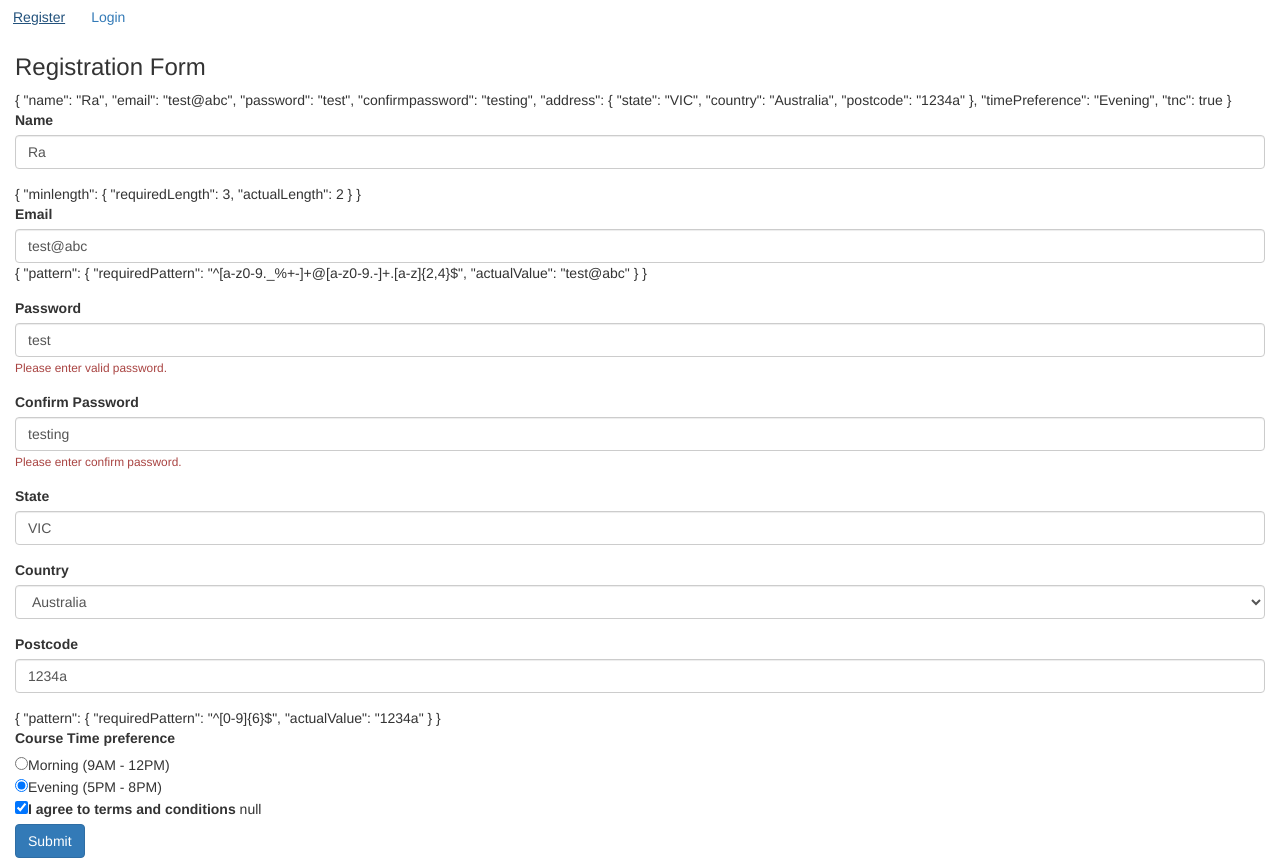
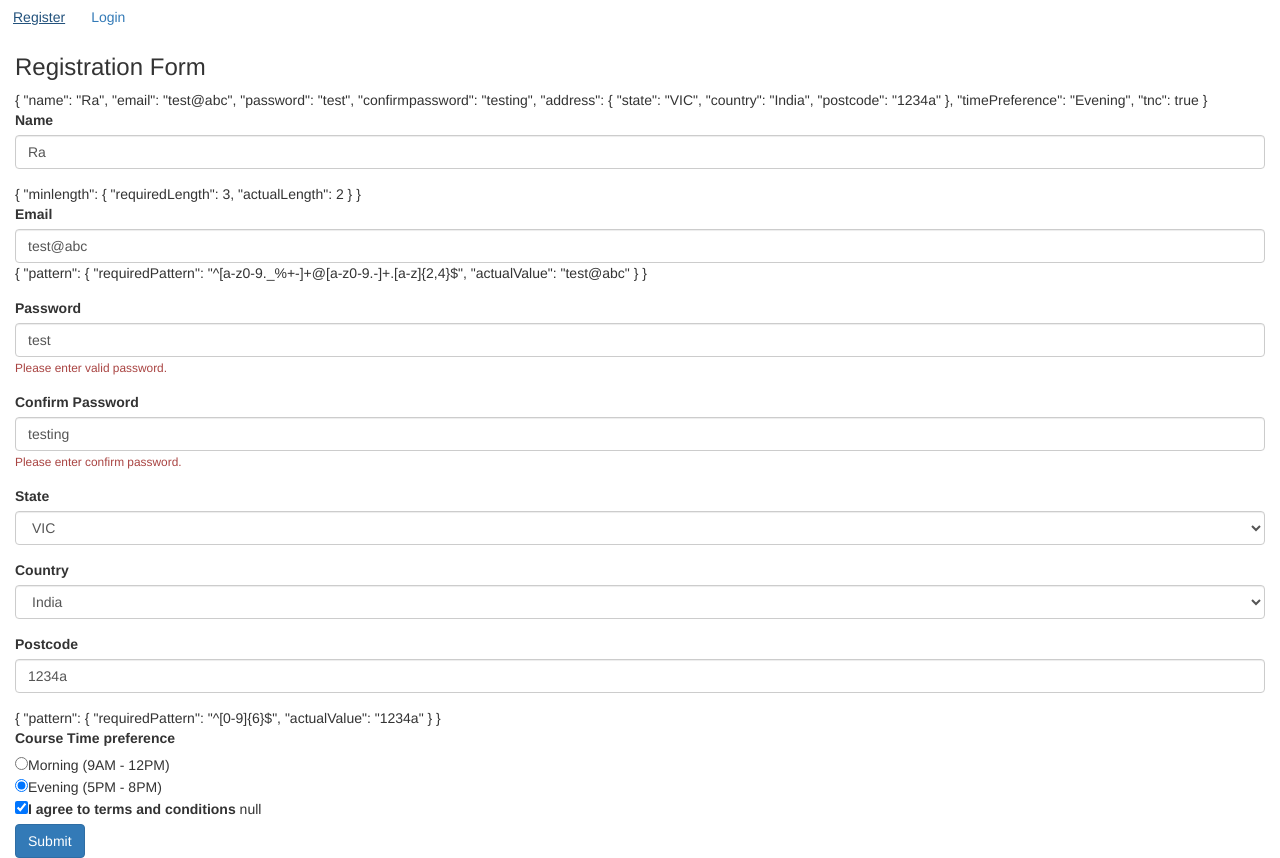
Before and after one commit to jradhika90/angular, an Angular app: page / in a window 1280 px wide. Built offline with nearby package versions, Linux system fonts and the light colour scheme.

Commit message:
Changed the state field to dropdown

```diff
--- a/src/app/register/register.component.html
+++ b/src/app/register/register.component.html
@@ -51,14 +51,16 @@
 
 		<div formGroupName="address">
 
-			<div class="form-group">
-				<label for="state">State</label>
-				<input type="text" formControlName="state"
-      class="form-control" id="state" placeholder="Enter state">
-
-				<div *ngIf="getState.invalid && getState.touched">
-					<small class="form-text text-danger"> Please select a state.</small>
-				</div>
+      <div class="form-group">
+        <label for="state">State</label>
+				<select class="form-control" name="state" formControlName="state">
+        <option value="default">Select a state</option>
+        <option value="Karnataka">Karnataka</option>
+        <option value="Tamilnadu">Tamilnadu</option>
+        <option value="VIC">VIC</option>
+        <option value="NSW">NSW</option>
+      </select>
+				<small class="text-danger" *ngIf="getState.invalid && getState.touched">Please select a state.</small>
 			</div>
 
 			<div class="form-group">
--- a/src/app/register/register.component.ts
+++ b/src/app/register/register.component.ts
@@ -47,7 +47,7 @@ constructor(private fb: FormBuilder){
 
       address: {
         state: "VIC",
-        country: "Australia",
+        country: "India",
         postcode: "1234a"
       },
       timePreference: "Evening",
```
